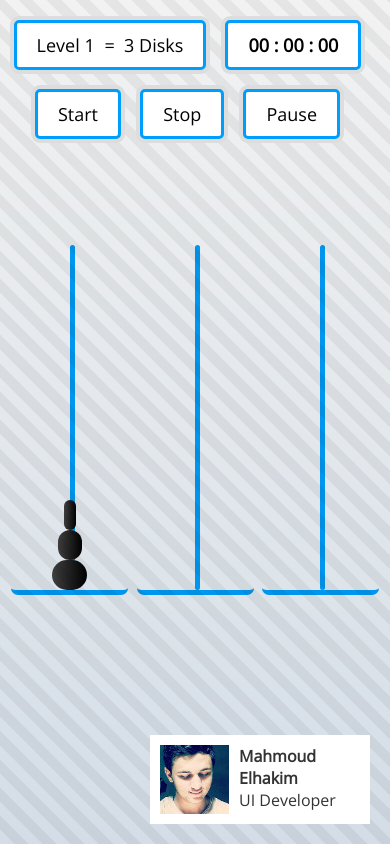
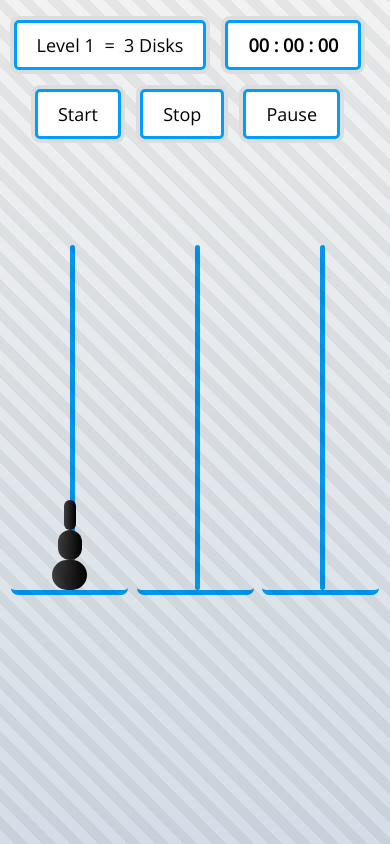
Before and after one commit to tower-of-hanoi/tower-of-hanoi.github.io, a PHP site: page / in a window 390 px wide. Run offline with PHP 8.4, Linux system fonts and the light colour scheme; some libraries are stand-ins or nearby versions.

Commit message:
Update style.css

```diff
--- a/style.css
+++ b/style.css
@@ -247,3 +247,8 @@ ul li button{
   height: 69px;
 	margin-right: 10px
 }
+@media only screen and (max-width: 991px) {
+	.card{
+		display: none;
+	}
+}
```
